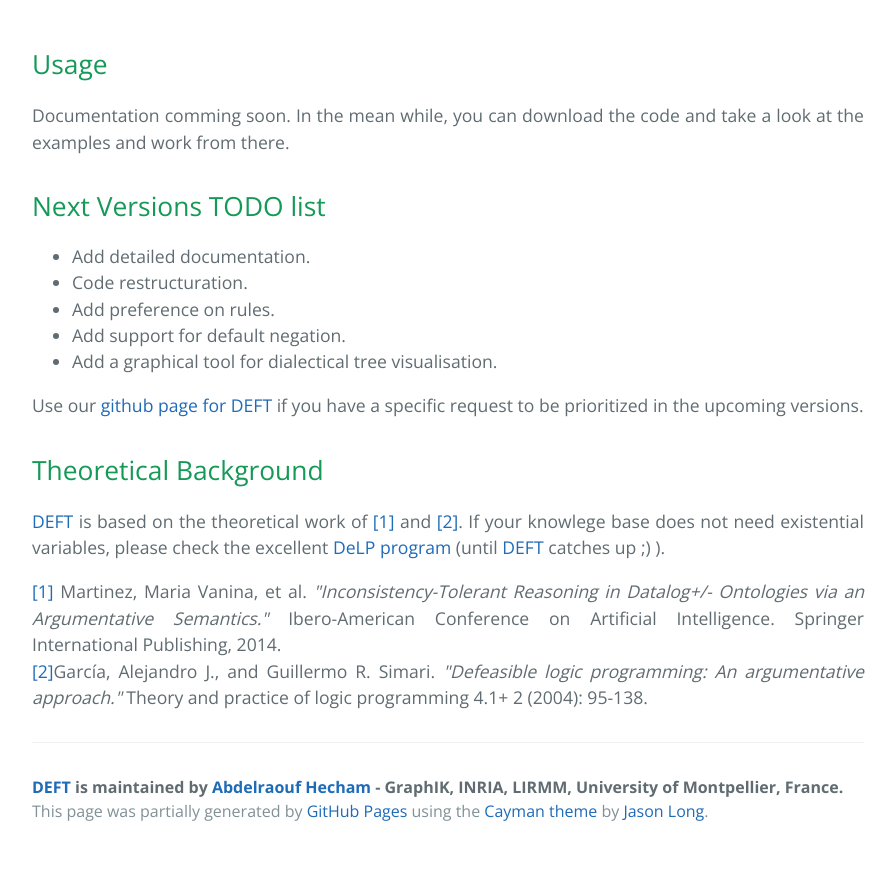
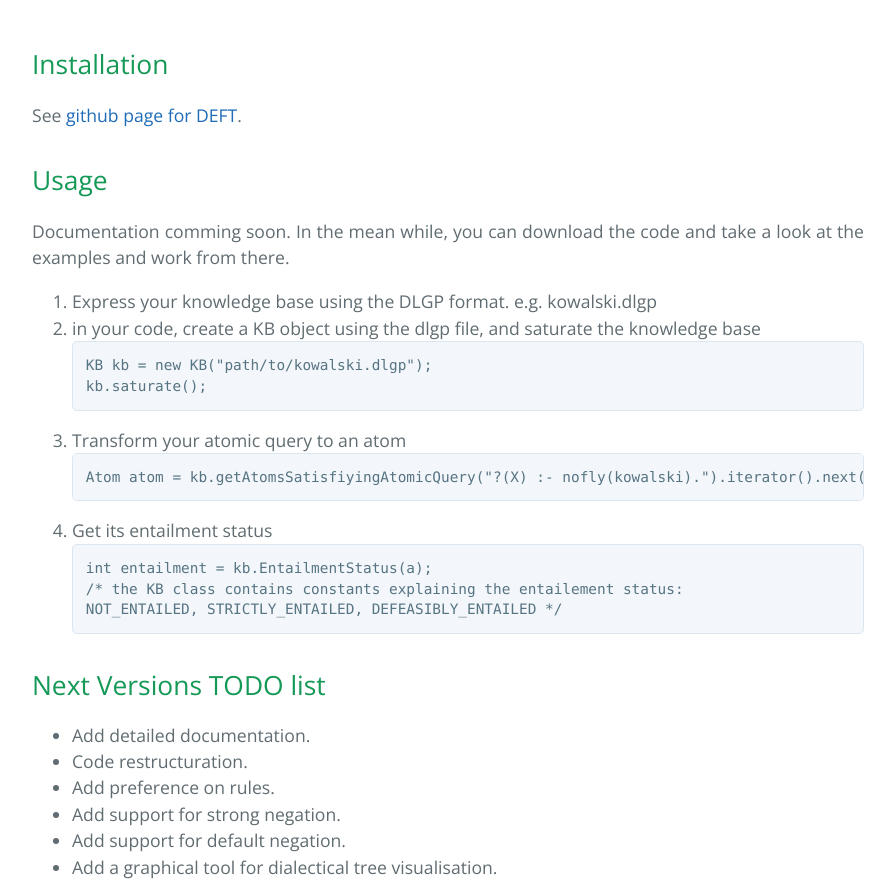
Before and after one commit to raouf2ouf/DEFT, a plain HTML site: page index.html in a window 1280 px wide. Shown: the part 1456-2339 px from the top of the page, without its empty margins (192-1088 px from the left). Before the commit the page ends 2311 px from the top, so only its background shows below. Drawn offline with nearby package versions, Linux system fonts and the light colour scheme.

Commit message:
Strong Negation next versions

```diff
--- a/index.html
+++ b/index.html
@@ -80,14 +80,40 @@ q(a).
 </div>
 </div>
 
+<h2><a class="anchor"><span aria-hidden="true" class="octicon octicon-link"></span></a>Installation</h2>
+<p>See <a href="https://github.com/hamhec/DEFT">github page for DEFT</a>.</p>
+
 <h2><a class="anchor"><span aria-hidden="true" class="octicon octicon-link"></span></a>Usage</h2>
 <p>Documentation comming soon. In the mean while, you can download the code and take a look at the examples and work from there.</p>
+<ol>
+<li>Express your knowledge base using the DLGP format. e.g. kowalski.dlgp</li>
+<li>in your code, create a KB object using the dlgp file, and saturate the knowledge base</li>
+<pre><code>KB kb = new KB("path/to/kowalski.dlgp");
+kb.saturate();
+</code></pre>
+
+<li>Transform your atomic query to an atom</li>
+
+<pre><code>Atom atom = kb.getAtomsSatisfiyingAtomicQuery("?(X) :- nofly(kowalski).").iterator().next();
+</code></pre>
+
+<li>Get its entailment status</li>
+
+
+<pre><code>int entailment = kb.EntailmentStatus(a);
+/* the KB class contains constants explaining the entailement status:
+NOT_ENTAILED, STRICTLY_ENTAILED, DEFEASIBLY_ENTAILED */
+</code></pre>
+</ol>
+
+
 
 <h2><a class="anchor"><span aria-hidden="true" class="octicon octicon-link"></span></a>Next Versions TODO list</h2>
 <ul>
   <li>Add detailed documentation.</li>
   <li>Code restructuration.</li>
   <li>Add preference on rules.</li>
+  <li>Add support for strong negation.</li>
   <li>Add support for default negation.</li>
   <li>Add a graphical tool for dialectical tree visualisation.</li>
 </ul>
```
